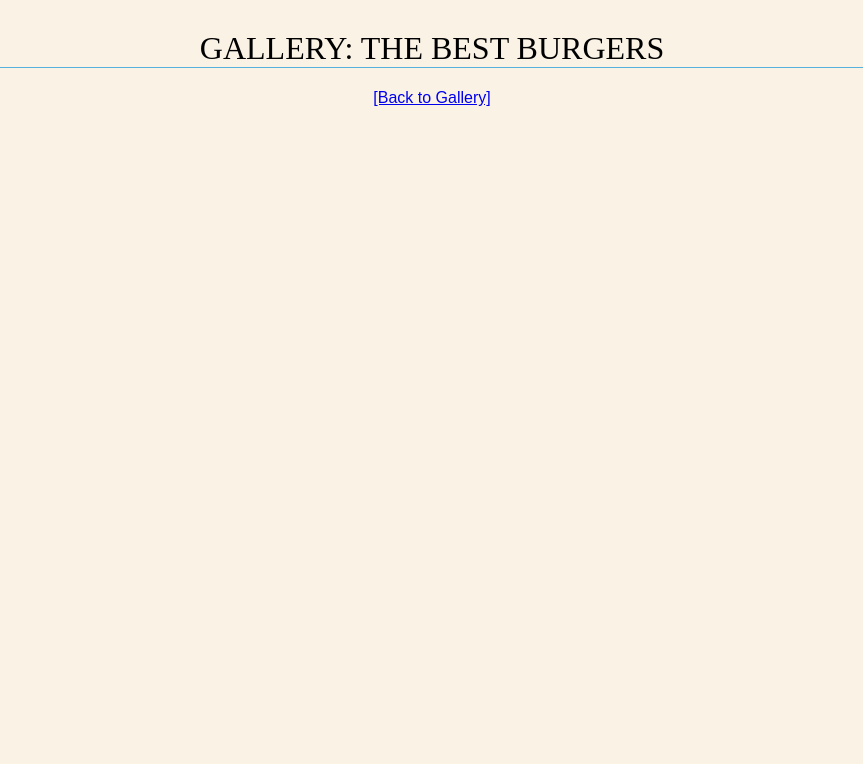
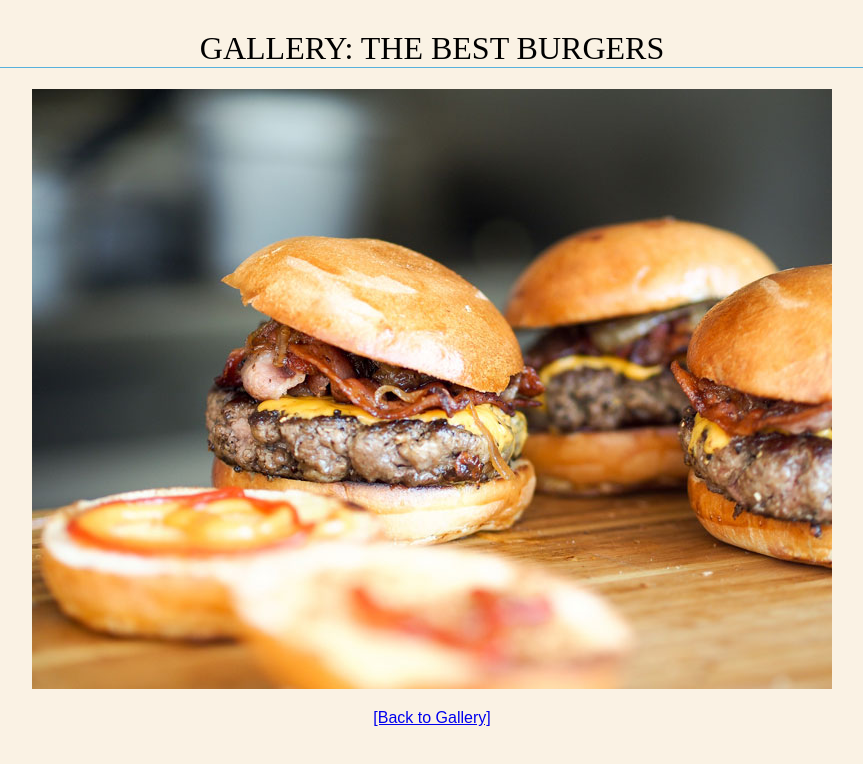
Before and after one commit to receiveanddeliver/Fid, a plain HTML site: page gallery/burgers.html in a window 1280 px wide. Shown: the whole page, without its empty margins (208-1071 px from the left). Drawn offline with Linux system fonts and the light colour scheme.

Commit message:
Update burgers.html

```diff
--- a/gallery/burgers.html
+++ b/gallery/burgers.html
@@ -28,7 +28,7 @@ h1 {
 
 <h1>Gallery: The Best Burgers</h1>
 
-<p></p>
+<p><img src="photos/burgers-800.jpg" alt="close-up of burger with bacon" width="800" height="600"></p>
 
 <p><a href="index.html">[Back to Gallery]</a></p>
 
```
